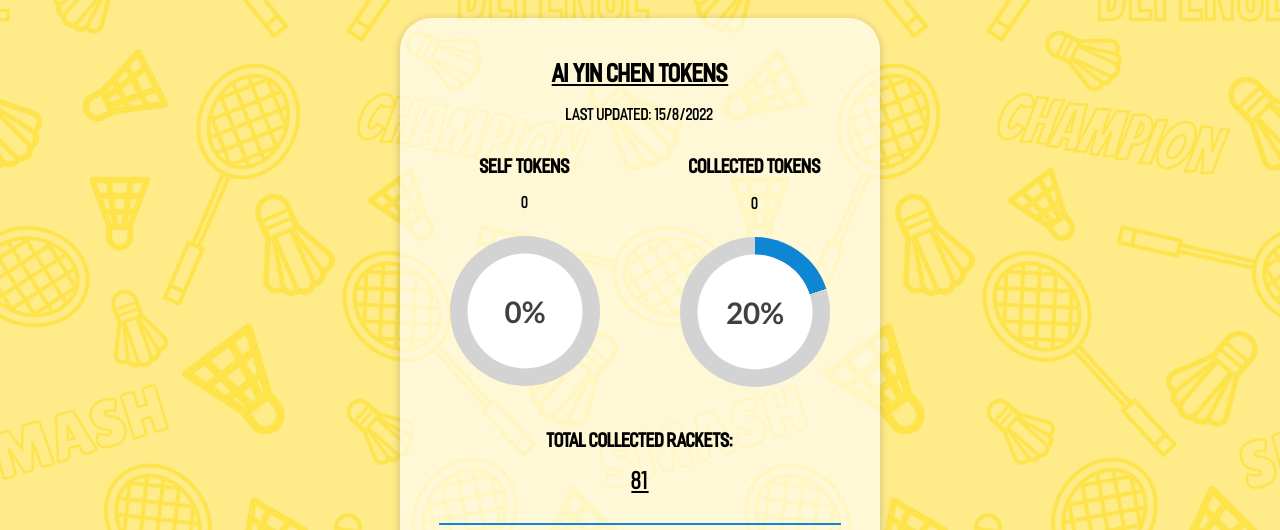
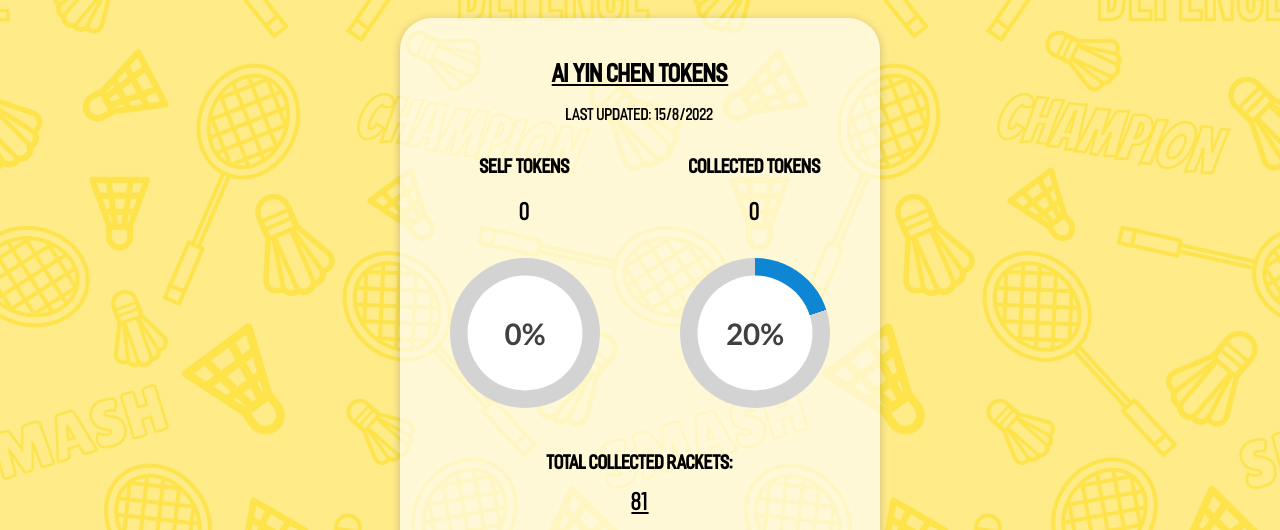
Before and after one commit to gavwan/gavwan.github.io, a plain HTML site: page bio-AYCHEN.html in a window 1280 px wide. Shown: the part 264-794 px from the top of the page. Drawn offline with Linux system fonts and the light colour scheme.

Commit message:
Update bio-AYCHEN.html

```diff
--- a/bio-AYCHEN.html
+++ b/bio-AYCHEN.html
@@ -39,7 +39,7 @@
         <p>Last updated: 15/8/2022</p>
         <div class="self-tokens">
           <h3>Self Tokens</h3>
-          <p>0</p>
+          <p style="font-size:1.5em">0</p>
           <div class="progress-circle">
             <div class="circle per-00">
               <div class="inner">0%</div>
@@ -48,7 +48,7 @@
         </div>
         <div class="other-tokens">
           <h3>Collected Tokens</h3>
-          <p>0</p>
+          <p style="font-size:1.5em">0</p>
           <div class="progress-circle">
             <div class="circle per-20">
               <div class="inner">20%</div>
```
